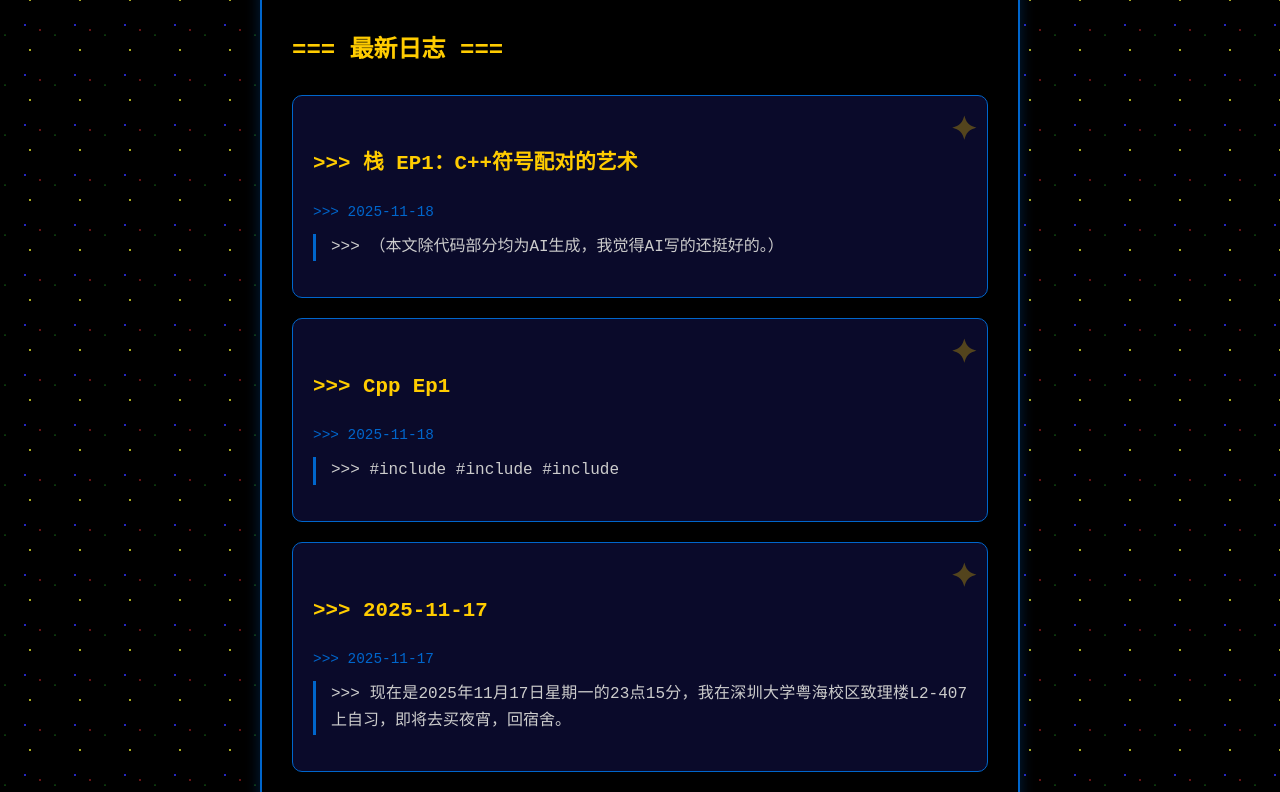
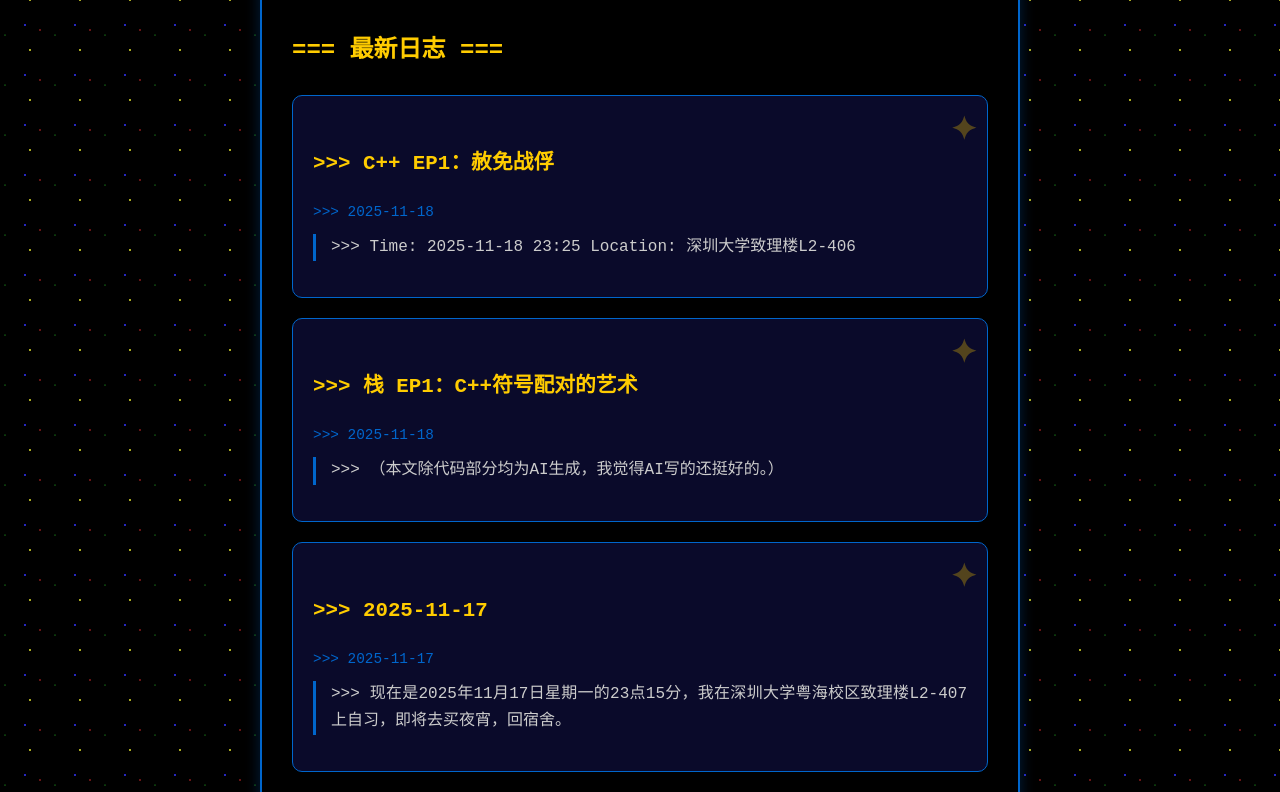
Before and after one commit to iLOVESZU-1/iLOVESZU-1.github.io, a Jekyll site: the page built from index.html, in a window 1280 px wide and 900 px high, scrolled down 877 px, cut to the strip 108-900 px from the top of the window. Built offline with Jekyll 4.4.1, drawn with Linux system fonts in a browser that asks for light colours; some of the changed lines change nothing that is shown.

Commit message:
Create post for C++ EP1: Forgiving Prisoners
Add a new post about C++ EP1: Forgiving Prisoners with source code and author notes.

````diff
--- a/_posts/2025-11-18-CPP-EP1.md
+++ b/_posts/2025-11-18-CPP-EP1.md
@@ -1,3 +1,19 @@
+---
+layout: post
+title: "C++ EP1：赦免战俘"
+date: 2025-11-18 23:30:50 +0800
+categories: [C++, Algorithm]
+author: iLOVESZU-1
+---
+
+> **Time:** 2025-11-18 23:25
+> **Location:** 深圳大学致理楼L2-406
+
+---
+
+## 源代码
+
+```cpp
 #include <iostream>
 #include <vector>
 #include <cmath>
@@ -48,3 +64,38 @@
 	}
 	return 0;
 }
+```
+
+## 作者笔记与深度思考
+
+### 关于代码健壮性的思考
+
+同时需要注意的是，当存在两个以上的matrix时，或名字不同时，solve函数内的就不可以直接锁定matrix了。
+这时候变为：
+```cpp
+void solve(std::vector<std::vector<int>>& blueprint,int r,int c,int n){
+	if(n == 0){
+        blueprint[r][c] = 1;
+	    return;
+	}
+    //...
+}
+```
+
+后期的输入是:
+```cpp
+solve(matrix1,0,0,n);
+solve(matrixx2,0,0,n);
+
+std::cout << "Matrix1的结果" << std::endl;
+// 循环打印for(i=0;i<matrix1.size;++i){略
+std::cout << matrix1[i][j];
+
+std::cout << "Matrix2的结果" << std::endl;
+std::cout << matrix2[i][j];
+```
+
+### 关于性能优化的细节
+
+在c++里 `++i`比`i++`执行速度更快，因为`++i`是直接在i上进行操作，而`i++`则会先生成一个临时变量，对i进行加减后，这个临时变量没变，直接给扔了。步骤多了。
+总之一般就是用`++i`。
````
